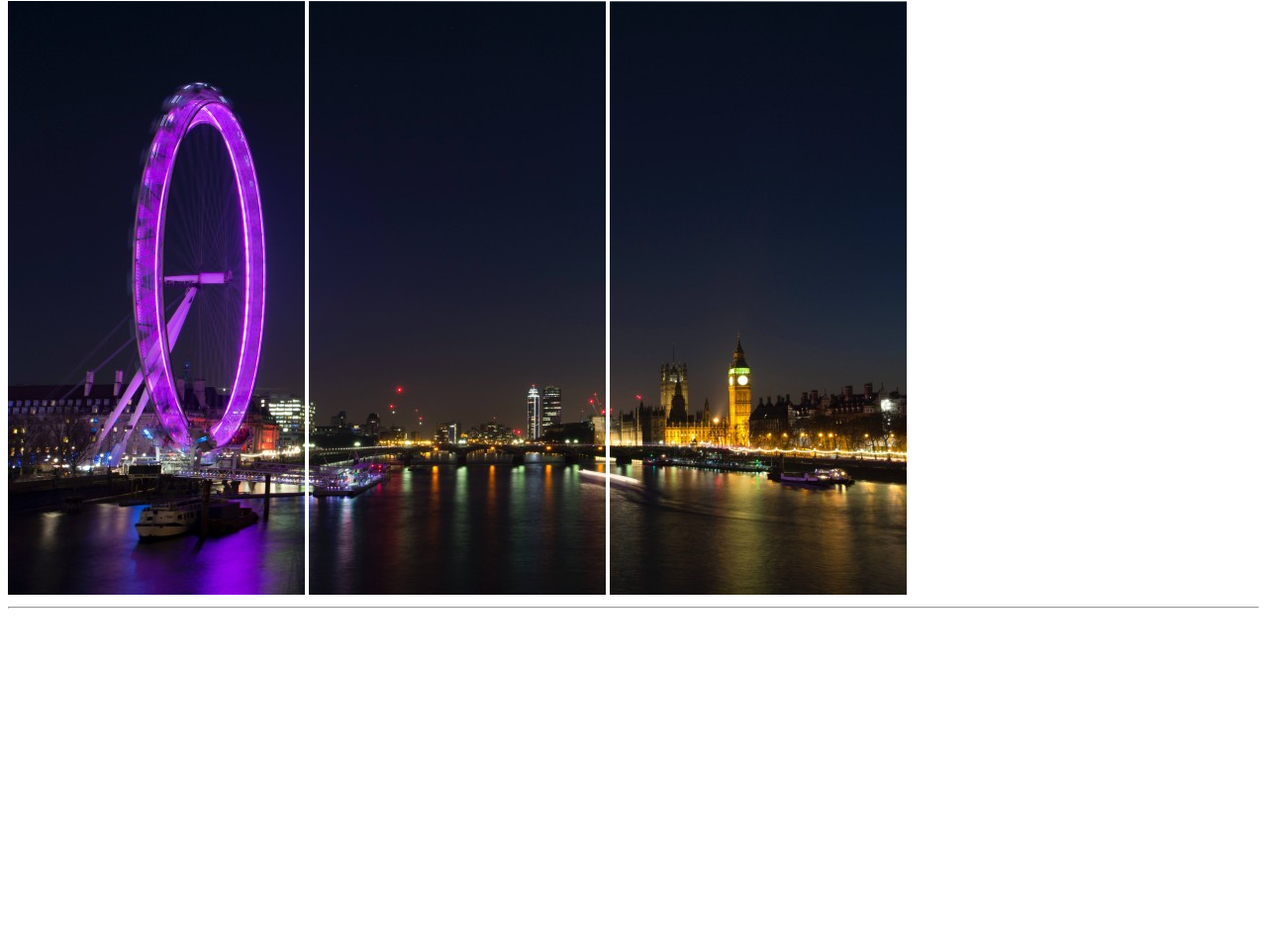
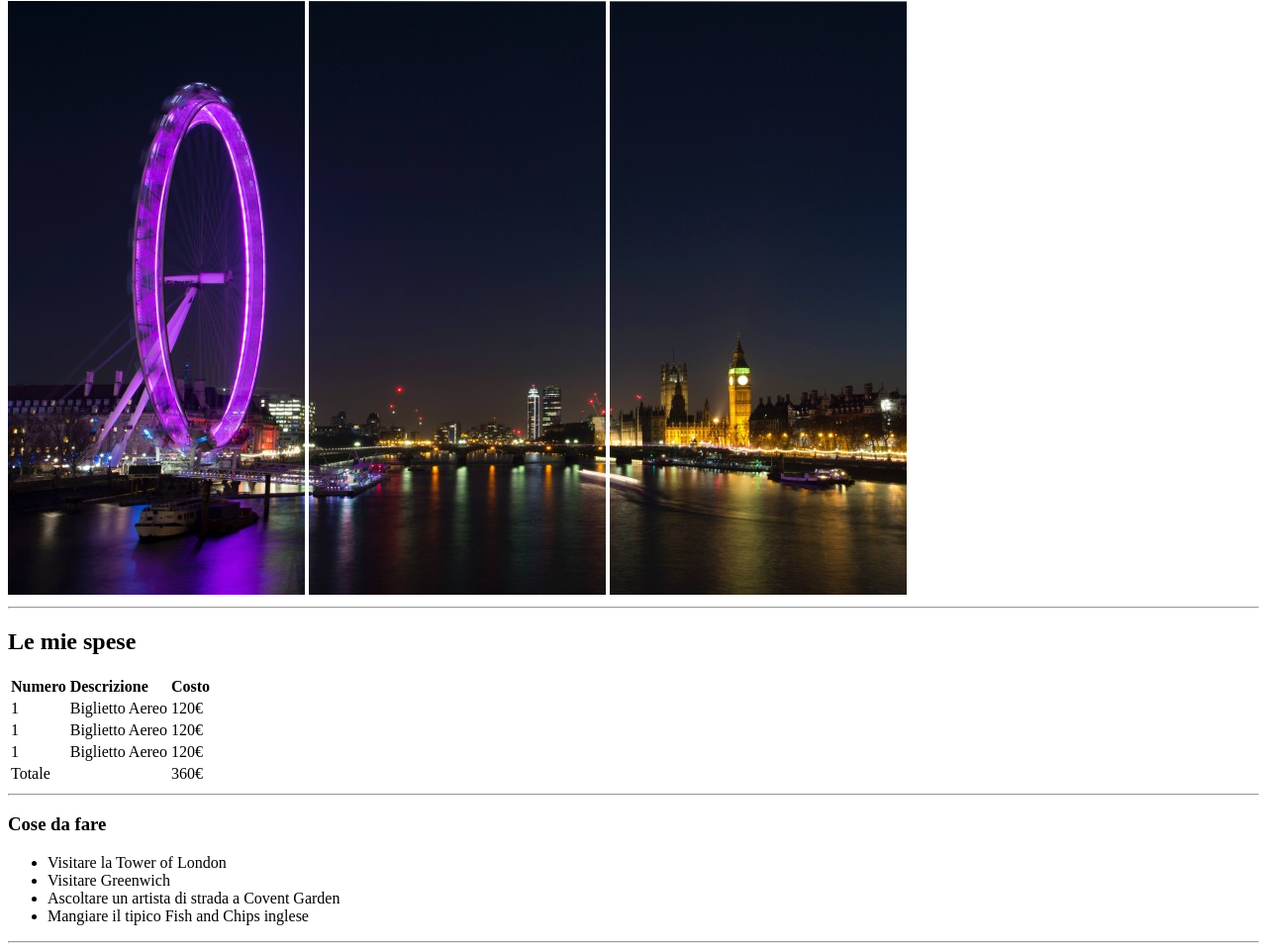
Before and after one commit to Verovannini/html-london-trip, a plain HTML site: page index.html in a window 1280 px wide. Shown: the part 79-1040 px from the top of the page at 99% size. Before the commit the page ends 800 px from the top, so only its background shows below. Drawn offline with Linux system fonts and the light colour scheme.

Commit message:
fine prime due section

```diff
--- a/index.html
+++ b/index.html
@@ -18,5 +18,57 @@
       <hr />
     </header>
     <!-- Fine Intestazione -->
+
+    <!-- Inzio main-->
+    <main>
+      <!-- Inizio sezione spese-->
+      <section>
+        <h2>Le mie spese</h2>
+        <table>
+          <tr>
+            <td><strong>Numero</strong></td>
+            <td><strong>Descrizione</strong></td>
+            <td><strong>Costo</strong></td>
+          </tr>
+          <tr>
+            <td>1</td>
+            <td>Biglietto Aereo</td>
+            <td>120€</td>
+          </tr>
+          <tr>
+            <td>1</td>
+            <td>Biglietto Aereo</td>
+            <td>120€</td>
+          </tr>
+          <tr>
+            <td>1</td>
+            <td>Biglietto Aereo</td>
+            <td>120€</td>
+          </tr>
+          <tr>
+            <td>Totale</td>
+            <td></td>
+            <td>360€</td>
+          </tr>
+        </table>
+
+        <hr />
+      </section>
+      <!-- Fine sezione spese-->
+
+      <!-- Inizio sezione cose da fare-->
+      <section>
+        <h3>Cose da fare</h3>
+        <ul>
+          <li>Visitare la Tower of London</li>
+          <li>Visitare Greenwich</li>
+          <li>Ascoltare un artista di strada a Covent Garden</li>
+          <li>Mangiare il tipico Fish and Chips inglese</li>
+        </ul>
+        <hr />
+      </section>
+      <!-- Inizio sezione cose da fare-->
+    </main>
+    <!-- Fine main-->
   </body>
 </html>
```
